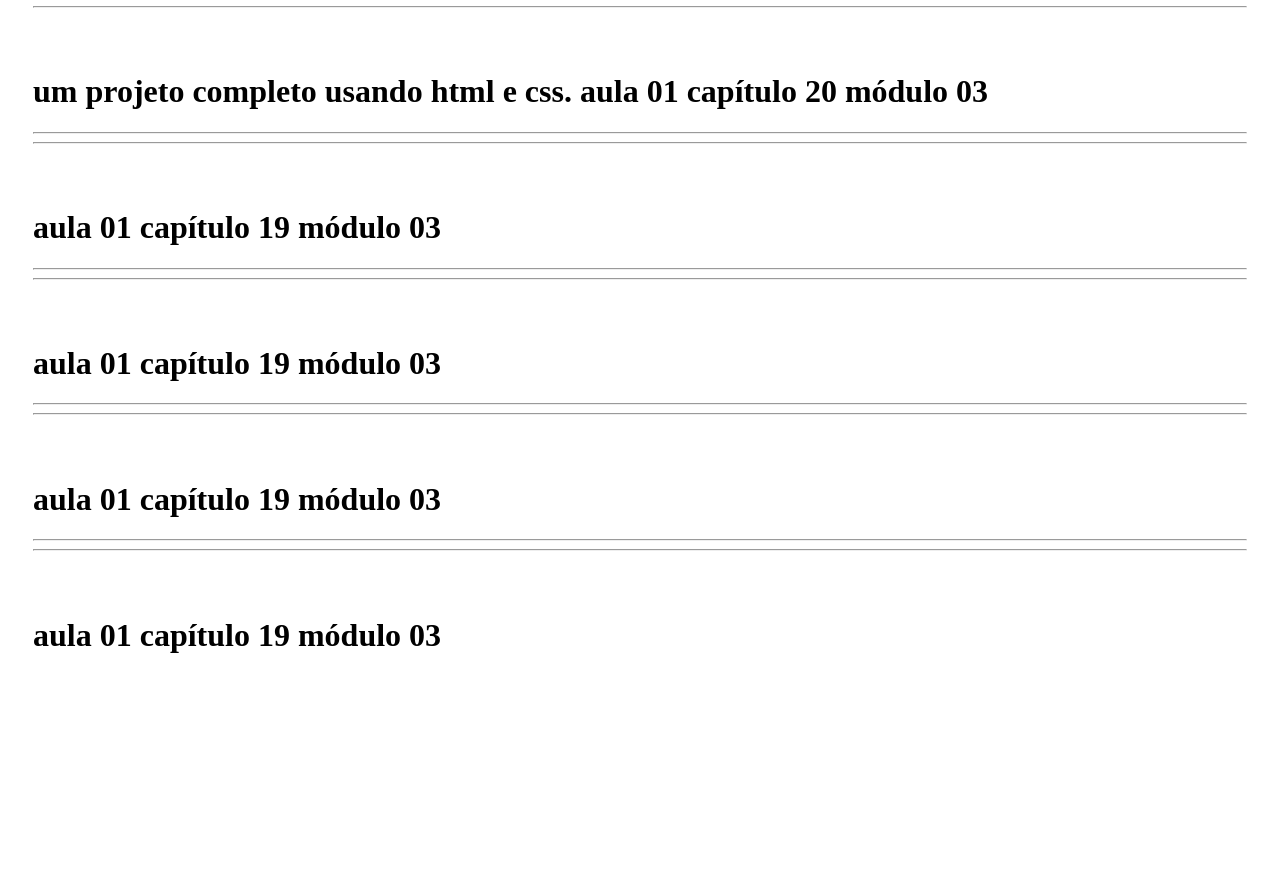
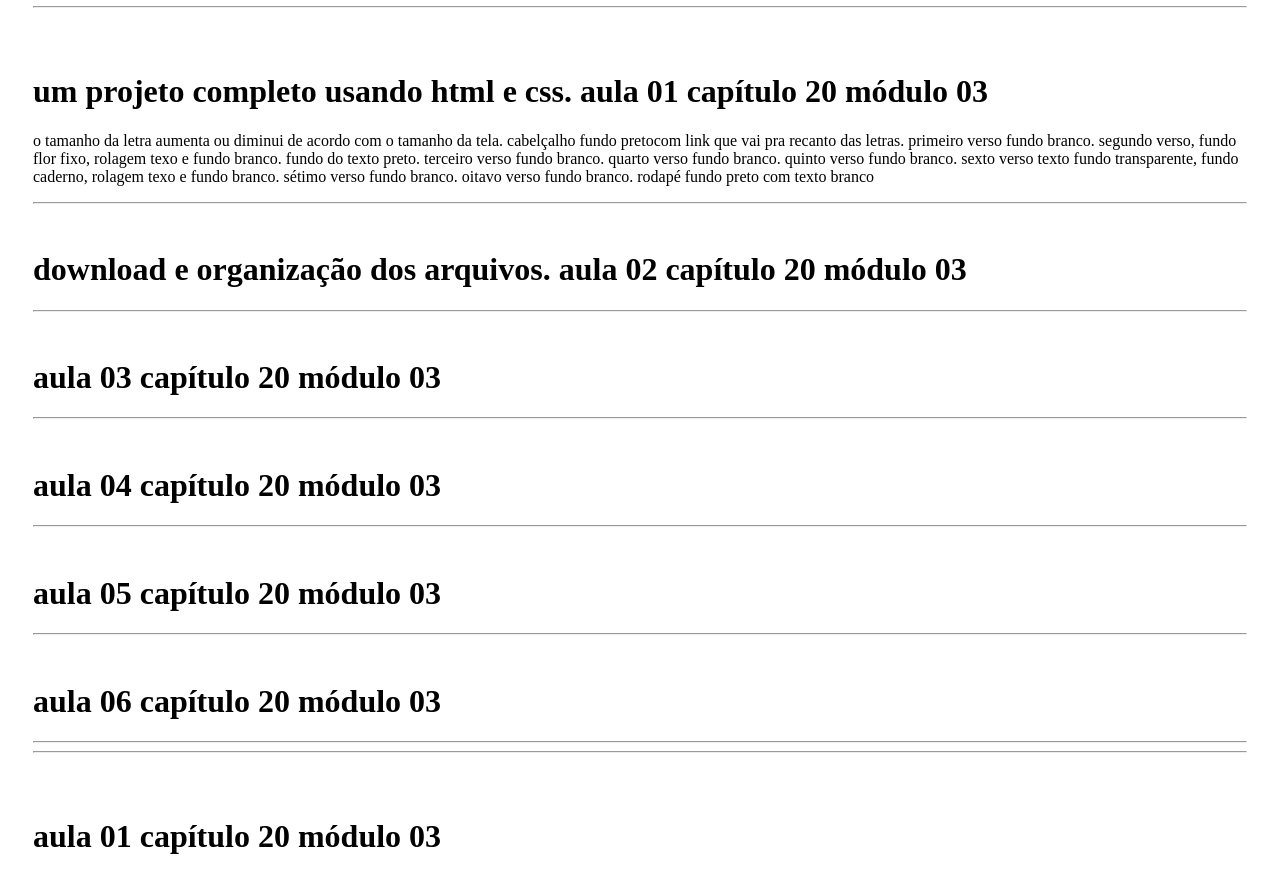
Before and after one commit to DenerNNPereira/modulo-03, a plain HTML site: page index.html in a window 1280 px wide. Shown: the part 10860-11753 px from the top of the page. Before the commit the page ends 11568 px from the top, so only its background shows below. Drawn offline with Linux system fonts and the light colour scheme.

Commit message:
Início capítulo20
criação da pasta para arquivos do desafio de cordel do capítulo 20

```diff
--- /dev/null
+++ b/desafiocordel/style.css
@@ -0,0 +1,4 @@
+h1 {
+    font-family: Verdana, Geneva, Tahoma, sans-serif;
+    font-size: 10vw;
+}
--- a/index.html
+++ b/index.html
@@ -147,26 +147,54 @@
     <hr><hr>
     <br><br>
     <h1>um projeto completo usando html e css. aula 01 capítulo 20 módulo 03</h1>
+    <p>  o tamanho da letra aumenta ou diminui de acordo com o tamanho da tela.
+
+        cabelçalho fundo pretocom link que vai pra recanto das letras.
+
+        primeiro verso fundo branco.
+
+        segundo verso, fundo flor fixo, rolagem texo e fundo branco. fundo do texto preto.
+
+        terceiro verso fundo branco.
+
+        quarto verso fundo branco.
+
+        quinto verso fundo branco.
+
+        sexto verso texto fundo transparente, fundo caderno, rolagem texo e fundo branco.
+
+        sétimo verso fundo branco.
+
+        oitavo verso fundo branco.
+
+        rodapé fundo preto com texto branco</p>
+
+    <hr><br>
+    <h1>download e organização dos arquivos. aula 02 capítulo 20 módulo 03</h1>
     <p></p>
+
+    <hr><br>
+    <h1>aula 03 capítulo 20 módulo 03</h1>
+    <p></p>
+
+    <hr><br>
+    <h1>aula 04 capítulo 20 módulo 03</h1>
+    <p></p>
+
+    <hr><br>
+    <h1>aula 05 capítulo 20 módulo 03</h1>
+    <p></p>
+
+    <hr><br>
+    <h1>aula 06 capítulo 20 módulo 03</h1>
+    <p></p>
+
+
+
 
     <hr><hr>
     <br><br>
-    <h1>aula 01 capítulo 19 módulo 03</h1>
-    <p></p>
-
-    <hr><hr>
-    <br><br>
-    <h1>aula 01 capítulo 19 módulo 03</h1>
-    <p></p>
-
-    <hr><hr>
-    <br><br>
-    <h1>aula 01 capítulo 19 módulo 03</h1>
-    <p></p>
-
-    <hr><hr>
-    <br><br>
-    <h1>aula 01 capítulo 19 módulo 03</h1>
+    <h1>aula 01 capítulo 20 módulo 03</h1>
     <p></p>
 </body>
 </html>
```
Also changed, not shown: desafiocordel/index.html (added, +16 -0 lines), desafiocordel/cordel-moderno.txt (added), desafiocordel/imagens/background001.jpg (added), desafiocordel/imagens/background002.jpg (added), 1 other file.
